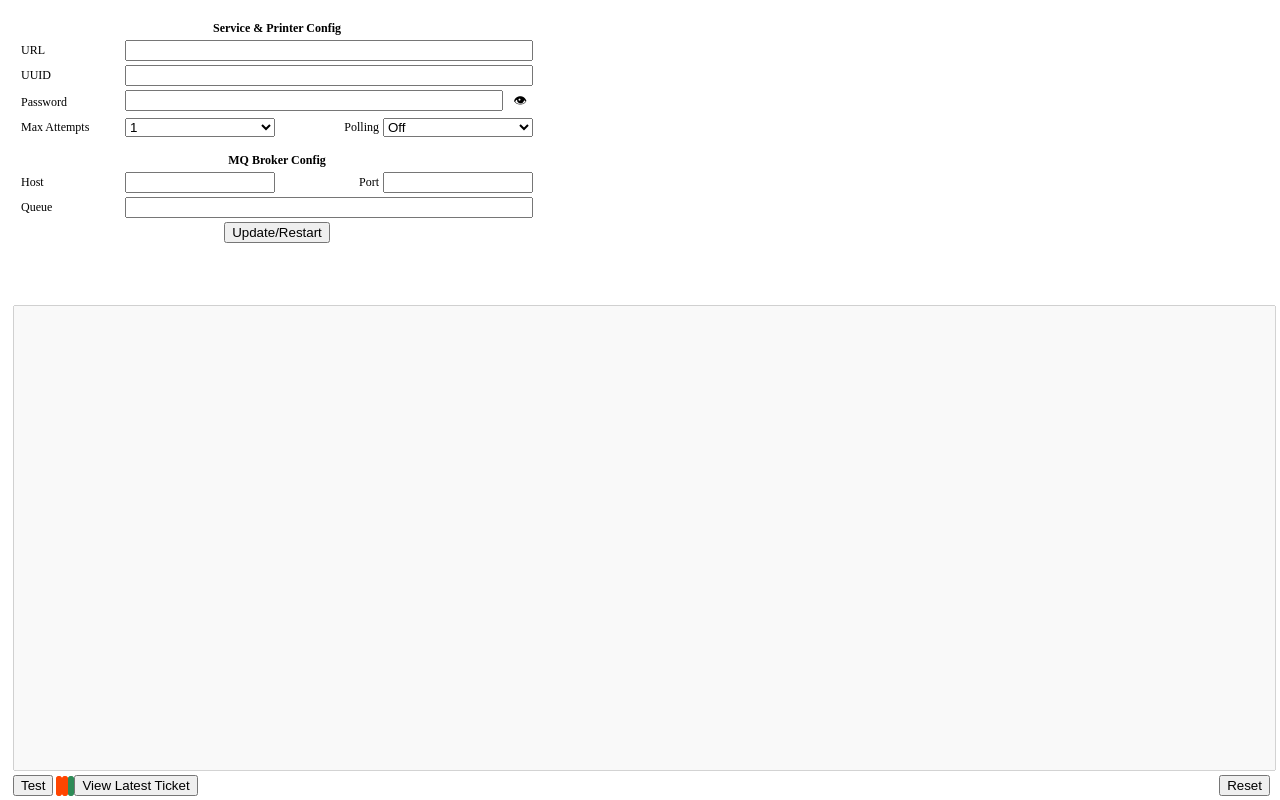
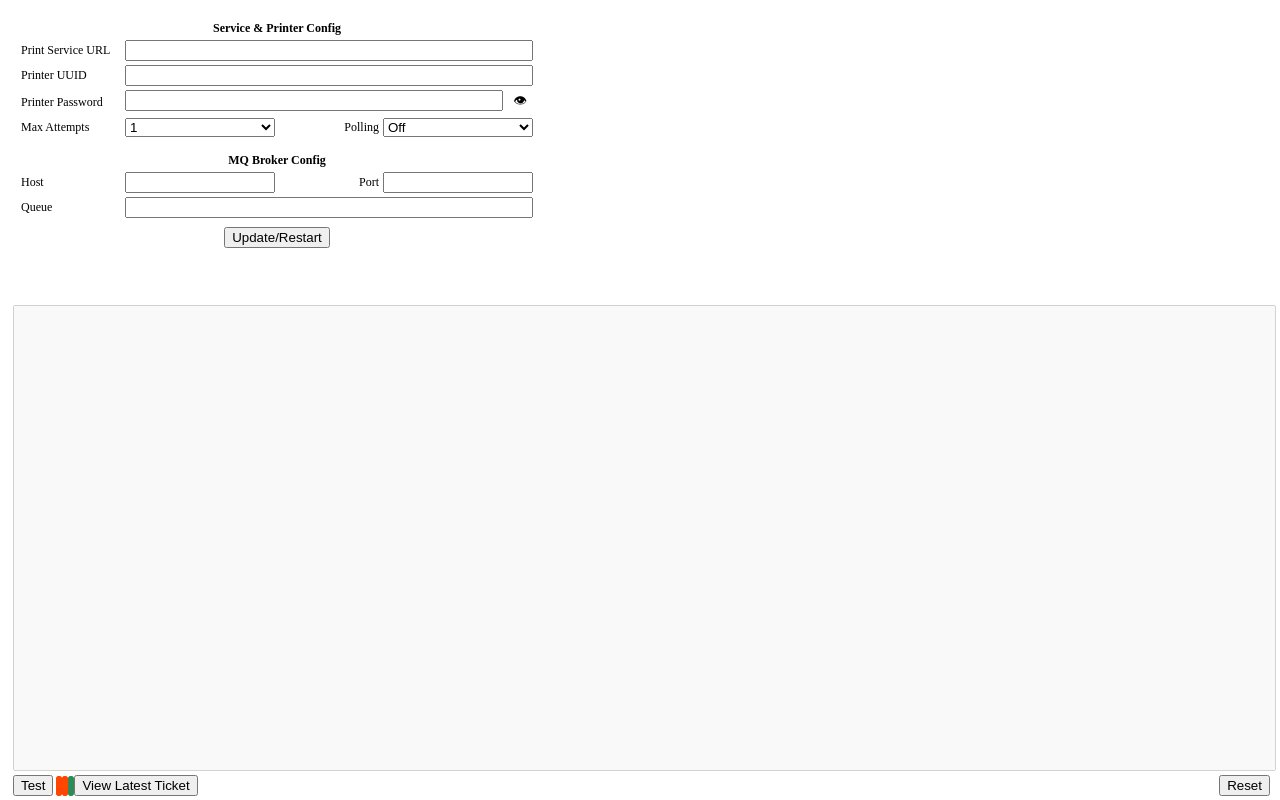
Before and after one commit to Gurkirat2210/client-printer, an Electron app: page gui/index.html in a window 1280 px wide. Drawn offline with nearby package versions, Linux system fonts and the light colour scheme.

Commit message:
refactorting 7

```diff
--- a/gui/index.html
+++ b/gui/index.html
@@ -20,15 +20,15 @@
             </thead>
             <tbody>
             <tr>
-                <td class="label">URL</td>
+                <td class="label">Print Service URL</td>
                 <td colspan="3"><input type="text" name="url"></td>
             </tr>
             <tr>
-                <td class="label">UUID</td>
+                <td class="label">Printer UUID</td>
                 <td colspan="3"><input type="text" name="uuid"></td>
             </tr>
             <tr>
-                <td class="label">Password</td>
+                <td class="label">Printer Password</td>
                 <td colspan="3"><input type="password" name="password"><button id="showPass">&#128065;</button></td>
             </tr>
             <tr>
@@ -73,7 +73,7 @@
             </tr>
             <tr>
                 <td colspan="4" style="text-align: center">
-                    <button id="saveConfig">Update/Restart</button>
+                    <div><button id="saveConfig">Update/Restart</button></div>
                 </td>
             </tr>
             </tbody>
--- a/gui/renderer.js
+++ b/gui/renderer.js
@@ -116,7 +116,7 @@ $(function () {
     resetBtn.on("click", (event) => {
         logsTA = $("textarea#logs");
         ipcRenderer.send('reset', logsTA.text())
-        const proceed = window.confirm("Save current logs to file before clearing?");
+        const proceed = window.confirm(`Press OK to backup logs and stats to ${cfg.logPath} before clearing.`);
         if (proceed) {
             ipcRenderer.send('reset', logsTA.text())
         }
--- a/service.js
+++ b/service.js
@@ -159,7 +159,7 @@ function subscribeToMq(ipc, stats, cfg, callback) {
             }
             ipc.reply("stats", stats);
         });
-        return callback(sessionId, stompClient);
+        return callback(stompClient, sessionId);
     }, (error) => {
         updateMQStatus(null, ipc, error.message);
         return callback();
```
